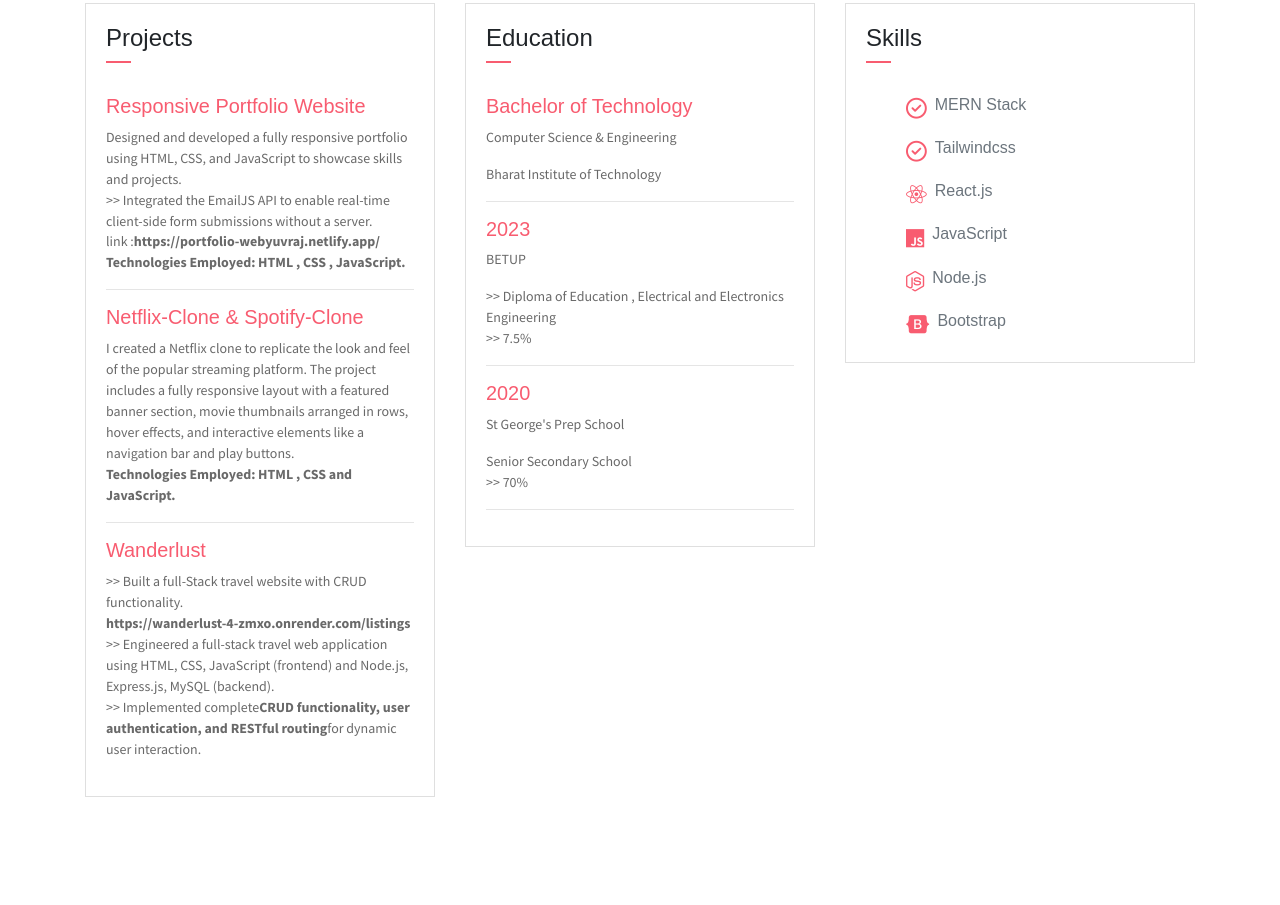
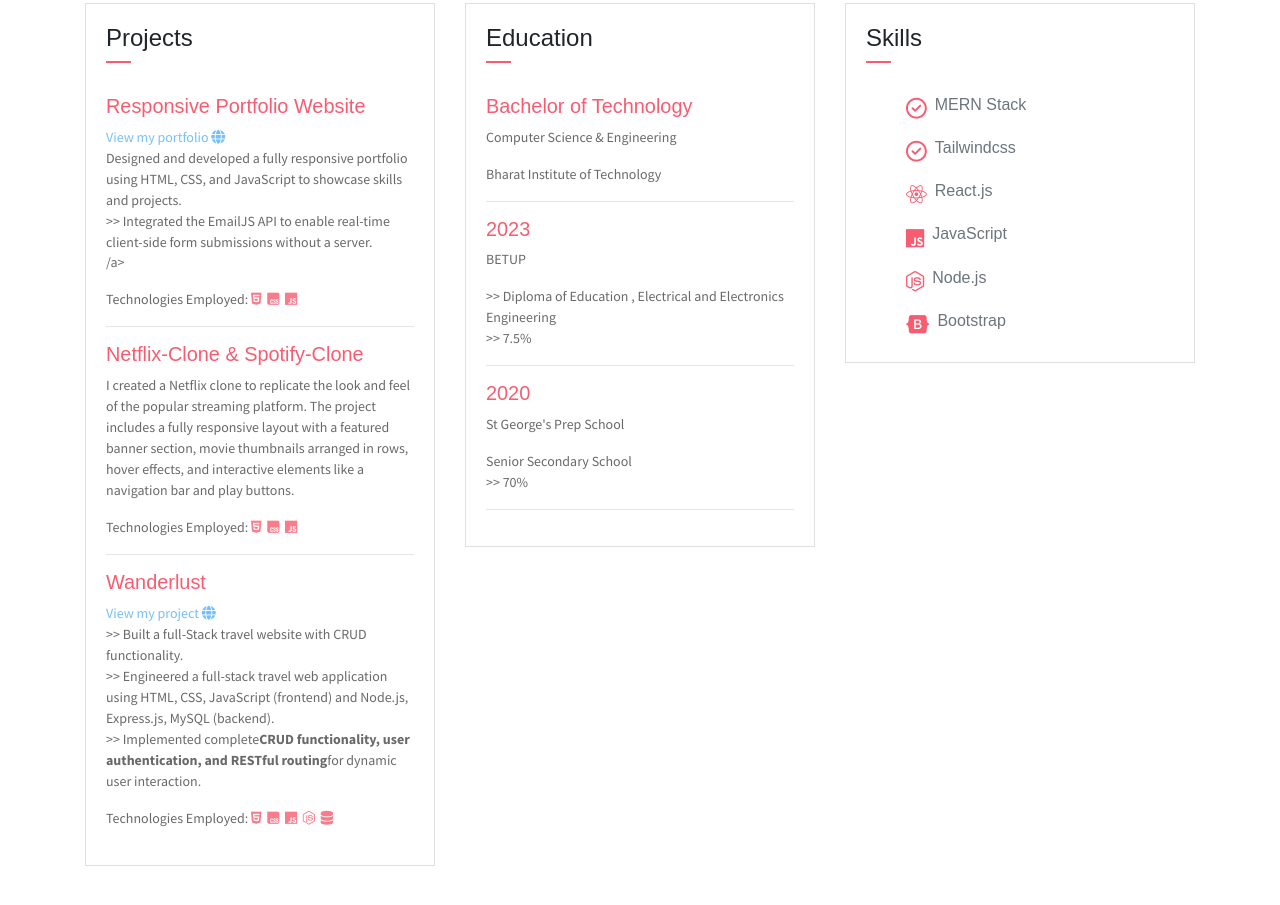
Before and after one commit to Yuvraj6387/yuvraj-portfolio, a plain HTML site: page yuvrajsingh/index.html in a window 1280 px wide. Shown: the part 1635-2540 px from the top of the page. Drawn offline with nearby package versions, Linux system fonts and the light colour scheme.

Commit message:
update files

```diff
--- a/yuvrajsingh/index.html
+++ b/yuvrajsingh/index.html
@@ -86,14 +86,15 @@
                     <li><span>Phone</span> : + (91) 739-885-8039</li>
                     <li><span>Address</span> :  Meerut</li>
                 </ul>
-                <ul class="social-icons pt-3">
+                <ul class="social-icons">
                     <li class="social-item"><a class="social-link" href="https://www.linkedin.com/in/yuvraj-singh022
                     "><i class="ti-linkedin" aria-hidden="true"></i></a></li>
-                </ul>
-                <ul class="social-icons pt-3">
-                    <li class="social-item"><a class="social-link" href="https://github.com/Yuvraj6387
+                     <li class="social-item" style="margin-right: 70%;"><a class="social-link" href="https://github.com/Yuvraj6387
                     "><i class="fa-brands fa-github" aria-hidden="true"></i></a></li>
                 </ul>
+
+
+
             </div>
             <div class="col-lg-4 about-card">
                 <h3 class="font-weight-light">My Certification</h3>
@@ -144,13 +145,21 @@
                         </div>
                         <div class="card-body">
 				 <h6 class="title text-danger">Responsive Portfolio Website</h6>
+                            <a href="https://wanderlust-4-zmxo.onrender.com/listings" style="color: #74C0FC;">View my portfolio <i class="fa-solid fa-globe" style="color: #74C0FC;"></i></a>
+                            <br>
                             <P>Designed and developed a fully responsive portfolio using HTML, CSS, and JavaScript to showcase skills and projects.<br>
 
                             >> Integrated the EmailJS API to enable real-time client-side form submissions without a server.<br>
 
-                            link :<b>https://portfolio-webyuvraj.netlify.app/</b>
+                            /a>
+                            <br>
 
-                            <b>Technologies Employed: HTML , CSS , JavaScript.</b></P>
+                            <p>Technologies Employed:
+                                <i class="fa-brands fa-html5" style="color: #F85C70;"></i>&nbsp;
+                                 <i class="fa-brands fa-css" style="color: #F85C70;"></i>&nbsp;
+                                 <i class="fa-brands fa-js" style="color: #F85C70;"></i>
+
+                            </p>
 
 
                             <hr>
@@ -160,28 +169,42 @@
                             <P>I created a Netflix clone to replicate the look and feel of the popular streaming platform. The project includes a fully responsive layout with a featured banner section, movie thumbnails arranged in rows, hover effects, and interactive elements like a navigation bar and play buttons. <br>
 
 
-                            <b>Technologies Employed: HTML , CSS and JavaScript.</b></P>
+                              <p>Technologies Employed:
+                                <i class="fa-brands fa-html5" style="color: #F85C70;"></i>&nbsp;
+                                 <i class="fa-brands fa-css" style="color: #F85C70;"></i>&nbsp;
+                                 <i class="fa-brands fa-js" style="color: #F85C70;"></i>
+
+                            </p>
 
 
                             <hr>
-                            <h6 class="title text-danger">Wanderlust</h6>
+                            <h6 class="title text-danger">Wanderlust </h6>
+                            <a href="https://wanderlust-4-zmxo.onrender.com/listings" style="color: #74C0FC;">View my project <i class="fa-solid fa-globe" style="color: #74C0FC;"></i></a>
 
 
+                            <br>
                             <P class="subtitle"> >> Built a full-Stack travel website with CRUD functionality.
 
-                                <br/>
-                                <b>https://wanderlust-4-zmxo.onrender.com/listings</b>
 
-                                <br>
+                            <br>
                                >> Engineered a full-stack travel web application using HTML, CSS, JavaScript (frontend) and Node.js, Express.js, MySQL (backend).
 
 
-                                <br/>
+                            <br/>
                                 >> Implemented complete<b>CRUD functionality, user authentication, and RESTful routing</b>for dynamic user interaction.
 
 
 
                             </P>
+                            <p>Technologies Employed:
+                                <i class="fa-brands fa-html5" style="color: #F85C70;"></i>&nbsp;
+                                 <i class="fa-brands fa-css" style="color: #F85C70;"></i>&nbsp;
+                                 <i class="fa-brands fa-js" style="color: #F85C70;"></i>&nbsp;
+                                 <i class="fa-brands fa-node-js" style="color: #F85C70;"></i>&nbsp;
+                                 <i class="fa-solid fa-database" style="color: #F85C70;"></i>
+
+                            </p>
+
 
 
                         </div>
@@ -316,12 +339,12 @@
                             <li class="social-item"><a class="social-link text-dark" href="https://www.linkedin.com/in/yuvraj-singh022"><i class="ti-linkedin" aria-hidden="true"></i></a></li>
 
 
-                            -
+                            <li class="social-item" style="margin-right: 70%;"><a class="social-link text-dark" href="https://github.com/Yuvraj6387
+                            "><i class="fa-brands fa-github" aria-hidden="true"></i></a></li>
+
                         </ul>
-                        <ul class="social-icons pt-3">
-                    <li class="social-item"><a class="social-link text-dark" href="https://github.com/Yuvraj6387
-                    "><i class="fa-brands fa-github" aria-hidden="true"></i></a></li>
-                </ul>
+
+
                     </div>
                 </div>
             </div>
```
